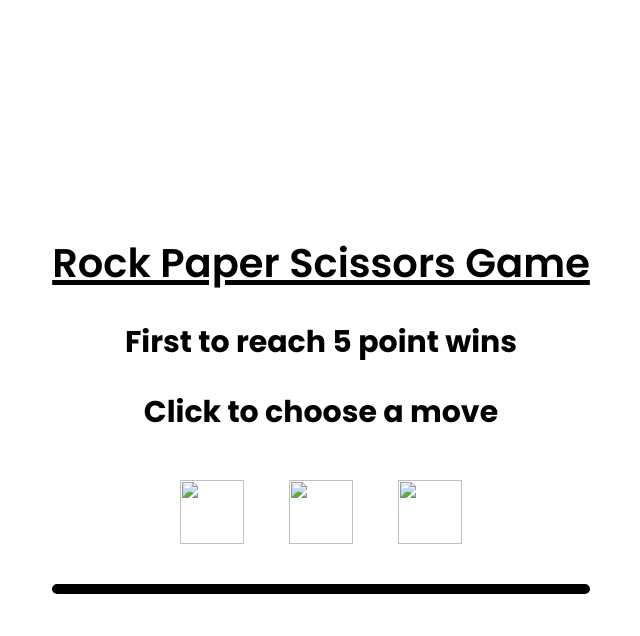
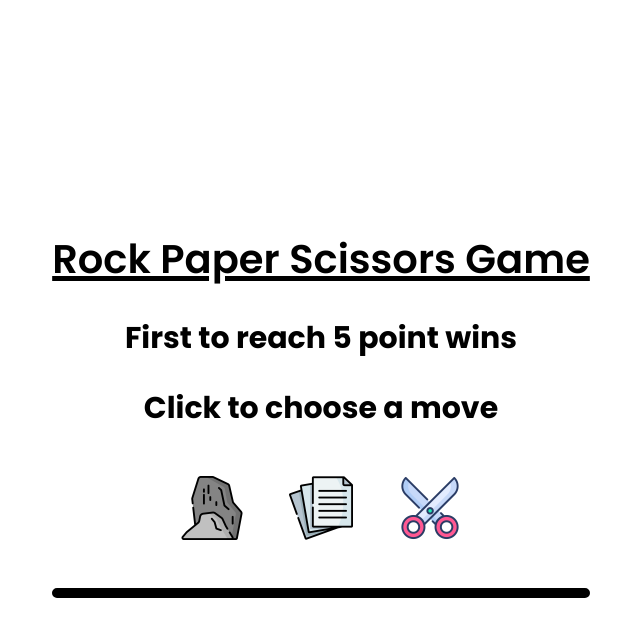
Before and after one commit to anjaypp/rock-paper-scissor, a plain HTML site: page index.html in a window 1280 px wide. Both pictures are taken after a click on the button "Play Game". Shown: the whole page, without its empty margins (319-959 px from the left). Drawn offline with Linux system fonts and the light colour scheme.

Commit message:
Fixed image not loading issue

```diff
--- a/index.html
+++ b/index.html
@@ -19,15 +19,15 @@
         <button id="playGameButton" onclick="startGame()">Play Game</button>
         <div id="gameButtons" style="display: none;">
 
-            <img class="rock" src="img/stone.png" onclick="playRound('Rock')">
+            <img class="rock" src="images/stone.png" onclick="playRound('Rock')">
 
-            <img class="paper" src="img/paper.png" onclick="playRound('Paper')">
+            <img class="paper" src="images/paper.png" onclick="playRound('Paper')">
 
-            <img class="scissors" src="img/scissors.png"  onclick="playRound('Scissors')">
+            <img class="scissors" src="images/scissors.png"  onclick="playRound('Scissors')">
 
         </div>
         <div class="result" id="result"></div>
-        <button class="reset-button" id="resetButton" style="display: none;" onclick="resetGame()">Reset Game</button>
+        <button class="reset-button" id="resetButton" style="display: none;" onclick="resetGame()">Restart Game</button>
     </div>
 
 </body>
```
